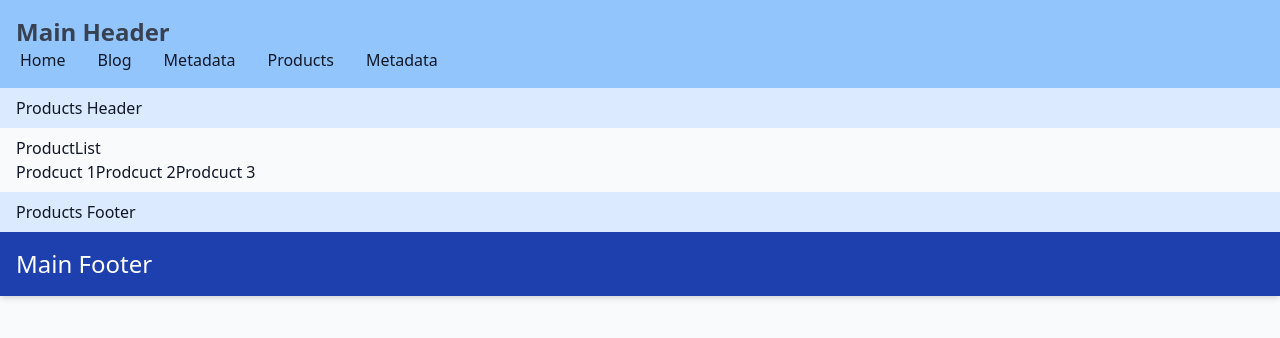
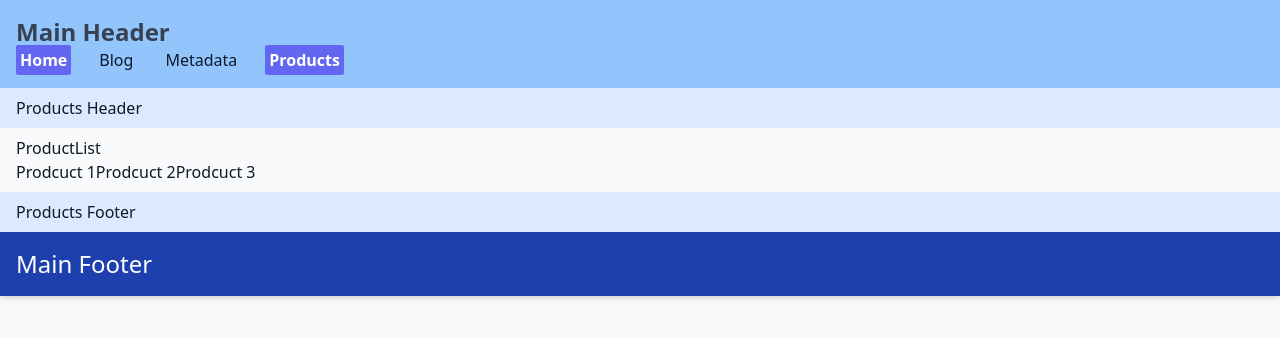
Before and after one commit to Zagaz/codevolution-next-js, a Next.js app: page /products in a window 1280 px wide. Shown: the top 338 px of the page. Built offline with nearby package versions, Linux system fonts and the light colour scheme.

Commit message:
inorive isActive

```diff
--- a/src/app/components/menu.tsx
+++ b/src/app/components/menu.tsx
@@ -1,34 +1,40 @@
+"use client"
 import React from 'react'
+import { usePathname } from 'next/navigation'
 import Link from 'next/link'
 
 export default function Menu() {
-
-  let navLinks = [
+  const navLinks = [
     { name: "Home", href: "/" },
     { name: "Blog", href: "/blog" },
-    { name: "Metadata", href: "/products" },
-    { name: "Products", href: "/products" },
     { name: "Metadata", href: "/metadata" },
+    { name: "Products", href: "/products" }
+  ];
 
+  // Correctly call usePathname()
+  const pathname = usePathname();
 
+  return (
+    <ul className="main-menu flex flex-wrap gap-x-6 items-center">
+      {navLinks.map((link, index) => {
 
-  ]
-  return (
-    <>
-      <ul className="main-menu flex flex-wrap gap-x-6 items-center">
-        {
-          navLinks.map((link, index) => (
-            <li key={index}>
-              <Link className="p-1 hover:bg-white hover:rounded-[5px] transition-all" href={link.href}>
-                {link.name}
-              </Link>
-            </li>
-          ))
-        }
-      </ul>
+        const isActive = pathname === link.href ||
+        pathname.startsWith(link.href) &&
+        pathname !== ""
 
-
-    </>
-
-  )
+        return (
+          <li key={index}>
+            <Link
+              href={link.href}
+              className={`p-1 transition-all hover:bg-white hover:rounded-[5px] ${
+                isActive ? 'font-bold  text-white bg-indigo-500 rounded-sm' : ''
+              }`}
+            >
+              {link.name}
+            </Link>
+          </li>
+        );
+      })}
+    </ul>
+  );
 }
```
